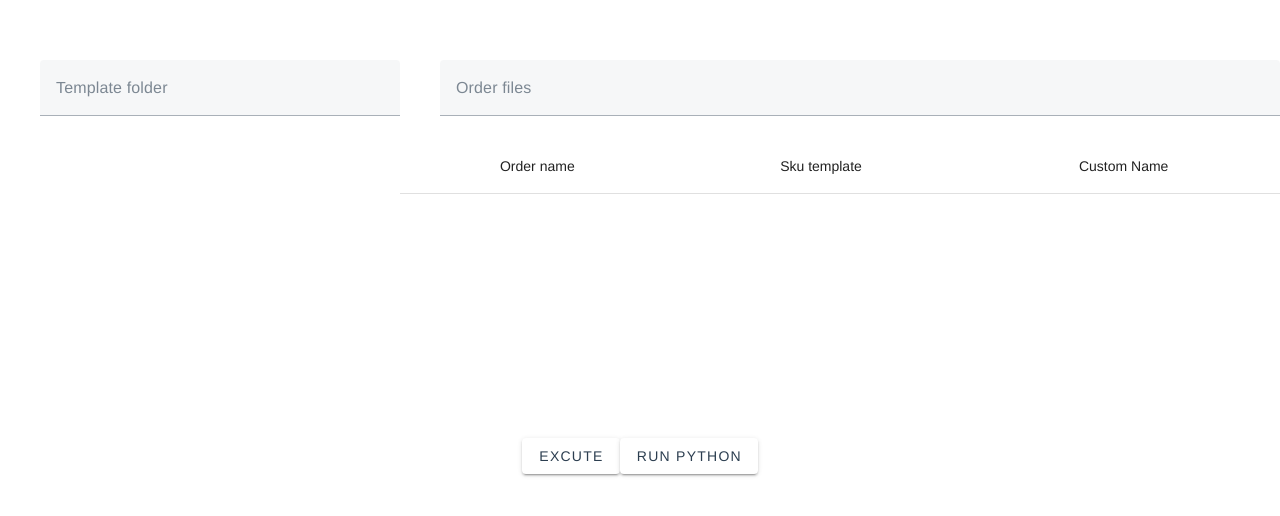
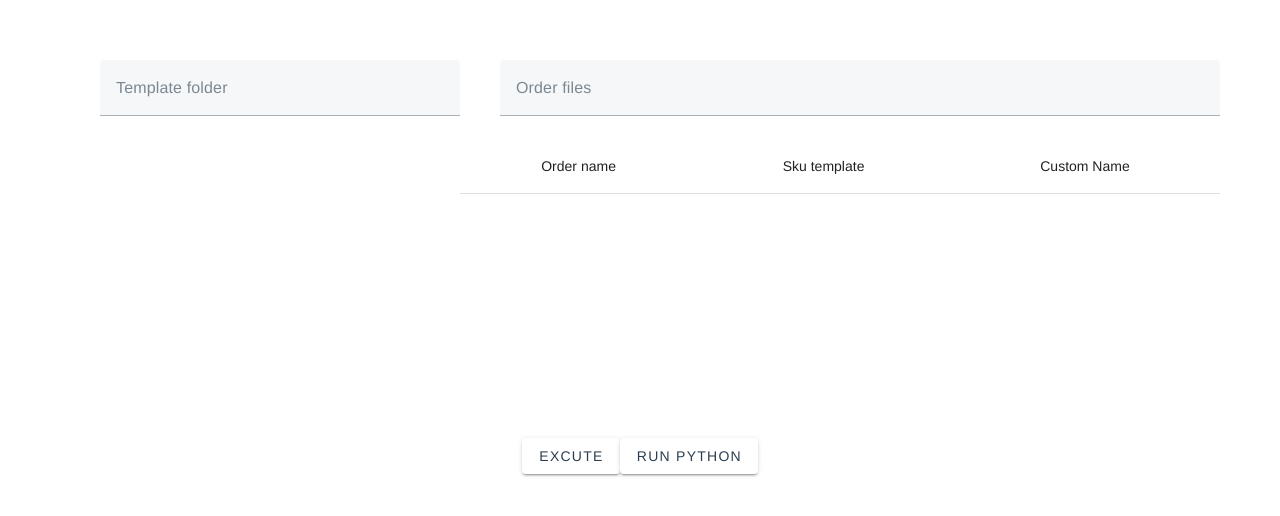
Before and after one commit to baveku/pod-back, a Vue app: page / in a window 1280 px wide. Shown: the top 516 px of the page. Built offline with nearby package versions, Linux system fonts and the light colour scheme.

Commit message:
fix vscode settings

```diff
--- a/src/App.vue
+++ b/src/App.vue
@@ -12,6 +12,6 @@
   -moz-osx-font-smoothing: grayscale;
   text-align: center;
   color: #2c3e50;
-  margin-top: 60px;
+  margin: 60px;
 }
 </style>
--- a/src/pages/Home.vue
+++ b/src/pages/Home.vue
@@ -48,7 +48,6 @@ watch(xmlFile, async (newValue, oldValue) => {
 })
 
 const treeData = ref('')
-const PSD = require('psd.js')
 function _onExcute() {
 	const orders: OrderInfo[] = sheetValues.value
 	exportPng(orders[0])
@@ -59,11 +58,6 @@ const exportPng = async (order: OrderInfo) => {
 	console.log(files)
 	console.log(order.sku)
 	const file = files[0]
-	const psd = PSD.fromFile(file.path)
-	psd.parse()
-	const layer = psd.active
-	console.log(psd.tree().export())
-	await psd.image.saveAsPng(`./output/${order.id}.png`)
 }
 
 const _onRunPython = () => {
```
Also changed, not shown: 1 other file (tests, documents, lock files or other folders).
